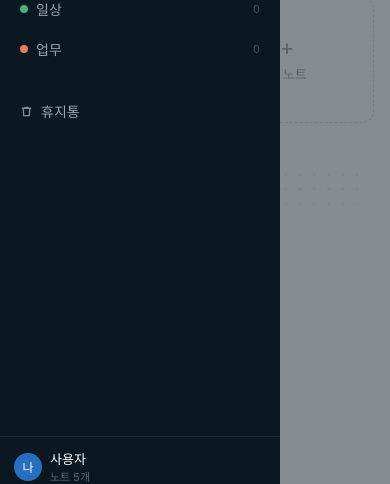
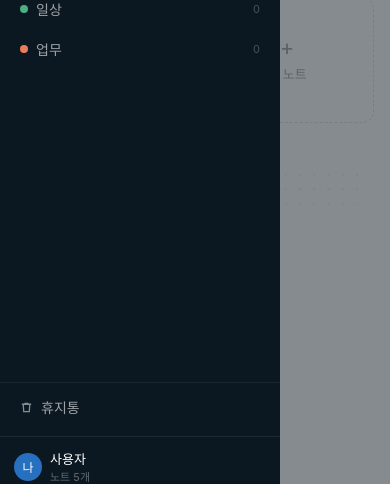
Before and after one commit to catjw7-dev/note, a Next.js app: page / in a window 390 px wide. Both pictures are taken after a click on the button 29 px from the left and 30 px from the top of the page. Shown: the part 348-832 px from the top of the page. Built offline with nearby package versions, Linux system fonts and the light colour scheme.

Commit message:
2026-03-15 update

```diff
--- a/components/MobileNav.jsx
+++ b/components/MobileNav.jsx
@@ -33,6 +33,8 @@ export default function MobileNav({ notes, tags, activeTagId, onNoteClick, onTag
               <button className={styles.closeBtn} onClick={() => setOpen(false)}>✕</button>
             </div>
 
+            {/* 스크롤 되는 영역 */}
+            <div className={styles.drawerScroll}>
               <div className={styles.section}>
                 <div className={styles.label}>최근 항목</div>
                 {recent.map(note => (
@@ -78,8 +80,10 @@ export default function MobileNav({ notes, tags, activeTagId, onNoteClick, onTag
                   </div>
                 ))}
               </div>
+            </div>
 
-            <div className={styles.section}>
+            {/* 휴지통 — 유저 바로 위 고정 */}
+            <div className={styles.trashSection}>
               <div className={styles.item} onClick={() => { router.push('/trash'); setOpen(false) }}>
                 <svg viewBox="0 0 14 14" fill="none" stroke="rgba(255,255,255,0.5)" strokeWidth="1.4" width="13" height="13">
                   <path d="M2 3.5h10M5.5 3.5V2.5h3v1M3.5 3.5l.5 8h6l.5-8"/>
--- a/components/MobileNav.module.css
+++ b/components/MobileNav.module.css
@@ -29,6 +29,18 @@
   display: flex;
   flex-direction: column;
   animation: slideIn 0.2s ease;
+}
+
+.drawerScroll {
+  flex: 1;
+  overflow-y: auto;
+}
+
+.trashSection {
+  padding: 4px 12px;
+  margin-bottom: 5px;
+  flex-shrink: 0;
+  border-top: 0.5px solid rgba(255,255,255,0.06);
 }
 
 @keyframes slideIn {
```
Lines whose indentation alone changed are shown as unchanged.
